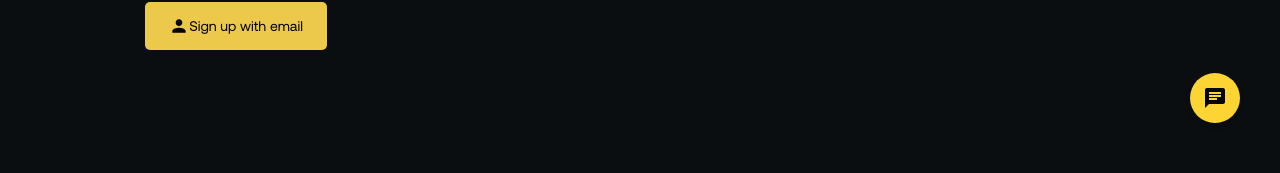
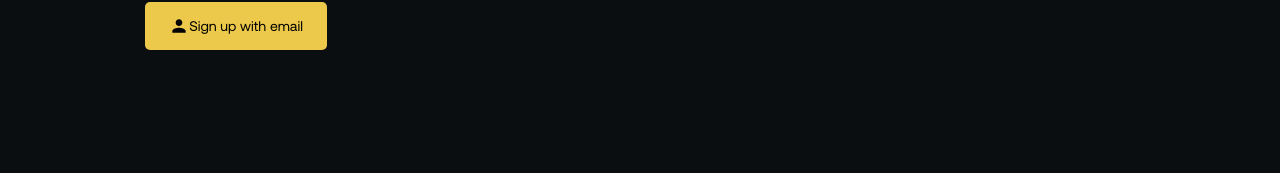
Before and after one commit to HarcourtHamsa/cryptoverse-webapp, a Next.js app: page / in a window 1280 px wide. Shown: the part 622-795 px from the top of the page. Built offline with nearby package versions, Linux system fonts and the light colour scheme.

Commit message:
adds live chat feature

```diff
--- a/components/common/SupportBtn.js
+++ b/components/common/SupportBtn.js
@@ -21,7 +21,7 @@ function SupportBtn() {
       width={50}
       height={50}
       _hover={{ cursor: "pointer" }}
-      href="mailto:support@zenithpay.network"
+      href="mailto:support@internotchtrade.com"
     >
       <MdChat size={24} />
     </Link>
--- a/pages/_app.js
+++ b/pages/_app.js
@@ -1,5 +1,6 @@
 import { ChakraProvider } from "@chakra-ui/react";
 import Head from "next/head";
+import Script from "next/script";
 import SupportBtn from "../components/common/SupportBtn";
 import { AuthProvider } from "../context/auth";
 import "../styles/globals.css";
@@ -11,9 +12,13 @@ function MyApp({ Component, pageProps }) {
         <Head>
           <title>internotchtrade</title>
         </Head>
+        <Script
+          src="//code.tidio.co/hahi6fclc5xkmirzfzfjdfbshvbxr3k6.js"
+          async
+        />
         <Component {...pageProps} />
 
-        <SupportBtn />
+        {/* <SupportBtn /> */}
       </AuthProvider>
     </ChakraProvider>
   );
```
